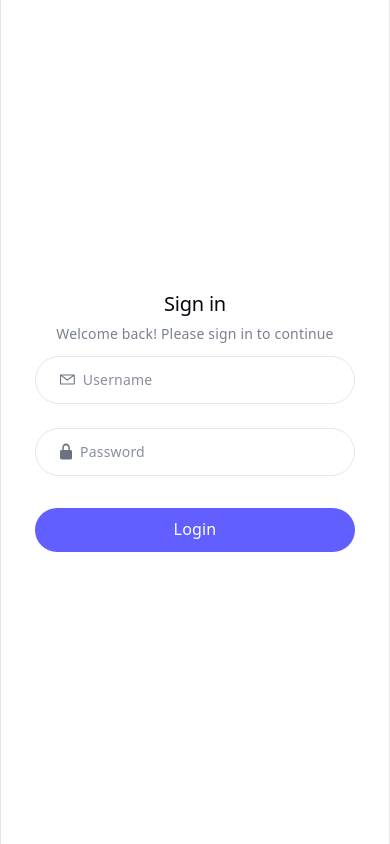
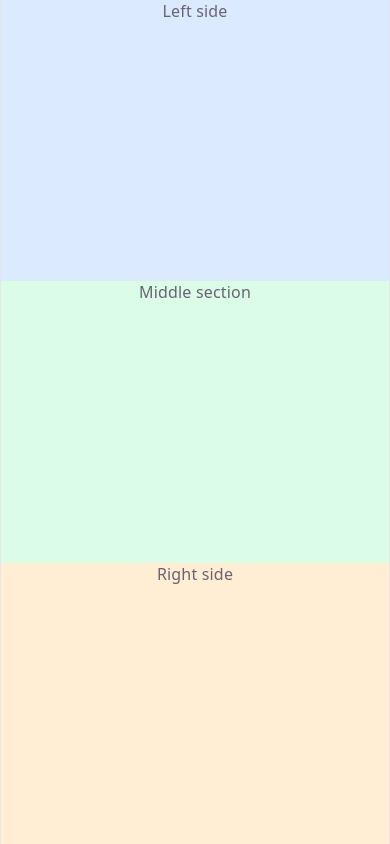
Before and after one commit to YoungRossi/Inventory-System, a React (Vite) app in the folder frontend/: page / in a window 390 px wide. Built offline with nearby package versions, Linux system fonts and the light colour scheme.

Commit message:
AssetsPage

```diff
--- a/frontend/index.html
+++ b/frontend/index.html
@@ -4,7 +4,7 @@
     <meta charset="UTF-8" />
     <link rel="icon" type="image/svg+xml" href="/favicon.svg" />
     <meta name="viewport" content="width=device-width, initial-scale=1.0" />
-    <title>json.package</title>
+    <title>Inventory System</title>
   </head>
   <body>
     <div id="root"></div>
--- a/frontend/src/App.jsx
+++ b/frontend/src/App.jsx
@@ -1,9 +1,10 @@
 import './App.css'
 import { LoginPage } from './pages/LoginPage'
+import { AssetsPage }  from './pages/AssetsPage'
 function App() {
   return (
     <>
-      <LoginPage/ >
+      <AssetsPage />
     </>
   )
 }
--- /dev/null
+++ b/frontend/src/components/assetsPage/AssetSelector.jsx
@@ -0,0 +1,16 @@
+
+import computerType from '../../assets/computerType.avif'
+
+export function AssetSelector(){
+    return(
+        <>
+            <div id="assetSelectorCtn" className=''>
+                <div id="computerAsset">
+                    <img src={computerType} alt="Computer asset" className="w-48 h-48 object-contain" />
+                </div>
+            </div>
+        </>
+    )
+}
+
+export default AssetSelector
--- /dev/null
+++ b/frontend/src/pages/AssetsPage.jsx
@@ -0,0 +1,23 @@
+ import { AssetSelector } from '../components/assetsPage/AssetSelector'
+
+export function AssetsPage (){
+
+    return(
+        <>
+            <div id="mainContainer" className="w-full min-h-screen grid grid-cols-1 md:grid-cols-[25%_50%_25%]">
+                <div id="leftContainer" className="bg-blue-100">
+                    Left side
+                </div>
+
+                <div id="middleContainer" className="bg-green-100">
+                    Middle section
+                </div>
+
+                <div id="rightContainer" className="bg-orange-100">
+                    Right side
+                </div>
+        </div>
+
+        </>
+    )
+ }
--- a/frontend/src/pages/LoginPage.jsx
+++ b/frontend/src/pages/LoginPage.jsx
@@ -3,7 +3,10 @@ import { useState } from'react'
 import { toast } from 'sonner'
 import axios from 'axios'
 
-export function LoginPage(){
+import ivslogo from '../assets/ivslogo.png'
+
+
+ export function LoginPage(){
     const [username, setUsername] = useState("")
     const [password, setPassword] = useState("")
 
@@ -49,6 +52,7 @@ export function LoginPage(){
                 <form className="md:w-96 w-80 flex flex-col items-center justify-center border-none"
                     onSubmit={checkCredentials}
                 >
+                <img src={ivslogo} alt="Inventory System Logo" className="object-contain"/>
                     <h2 className="text-4xl text-gray-900 font-medium">Sign in</h2>
                     <p className="text-sm text-gray-500/90 mt-3">Welcome back! Please sign in to continue</p>
 
```
Also changed, not shown: frontend/src/assets/computerType.avif (added), frontend/src/assets/ivslogo.png (added).
